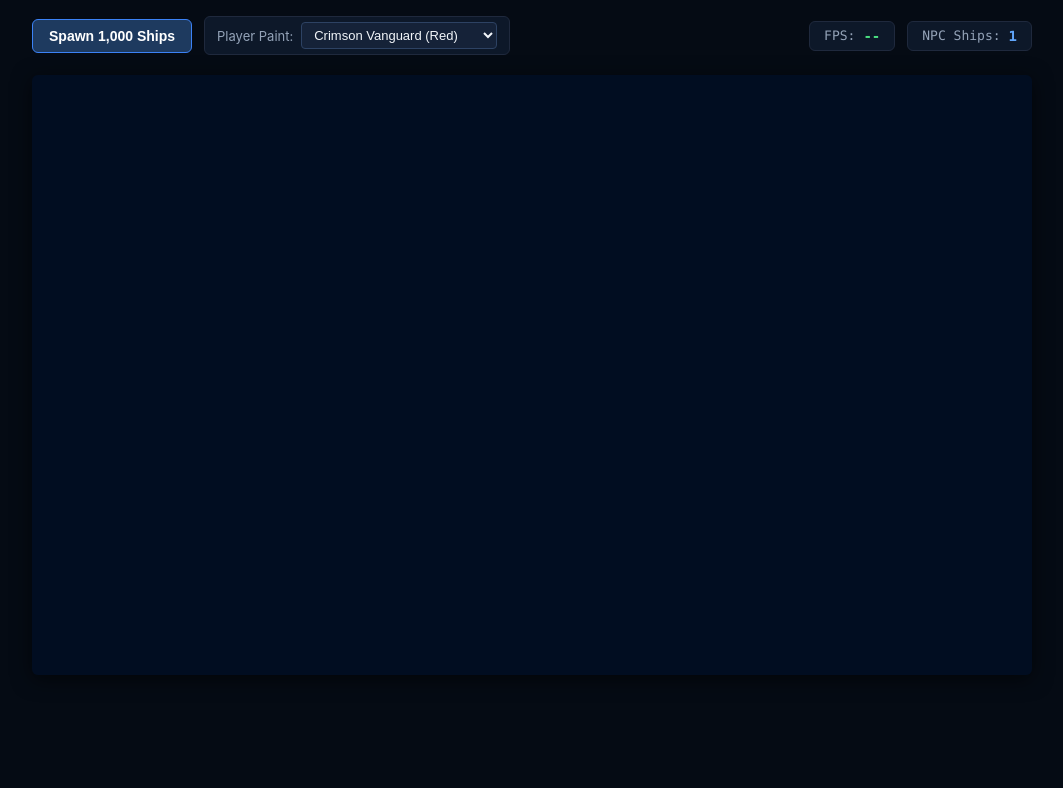
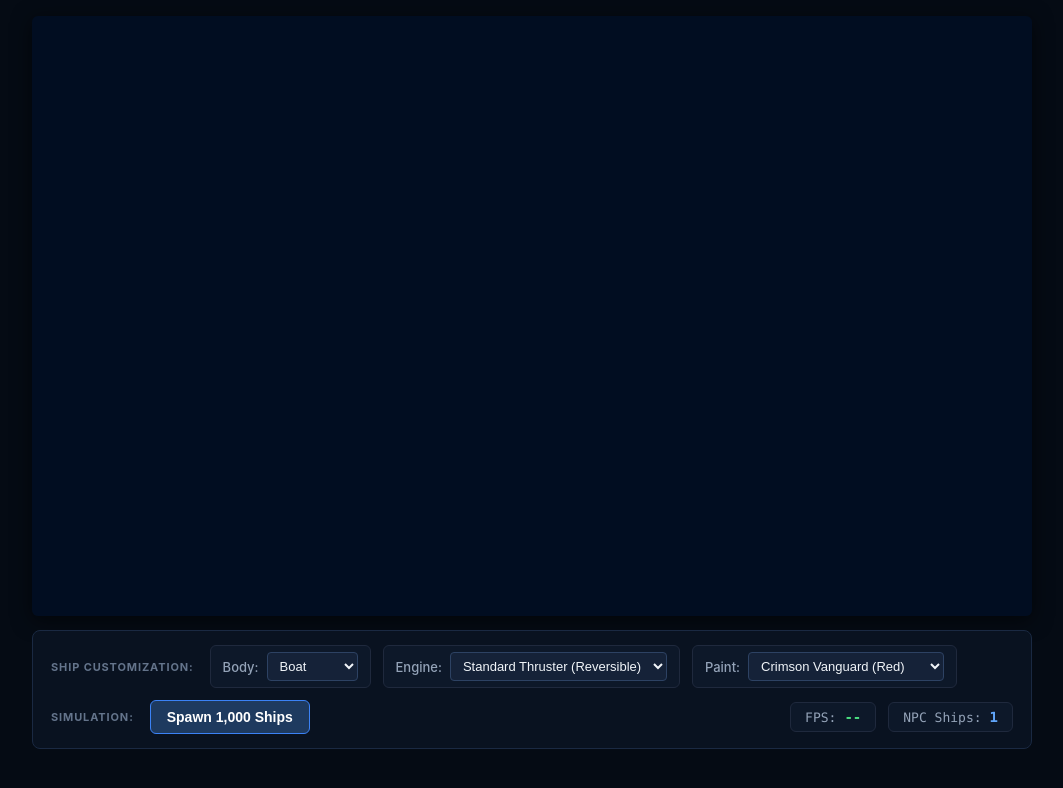
Before and after one commit to LikeMyBread/space, a website: page index.html in a window 1280 px wide. Shown: the whole page, without its empty margins (108-1171 px from the left). Drawn offline with Linux system fonts and the light colour scheme.

Commit message:
Move controls below viewport and add body and engine selection dropdowns

```diff
--- a/index.html
+++ b/index.html
@@ -15,15 +15,38 @@
       align-items: center;
     }
 
-    #controls-bar {
+    #game-container {
+      width: 1000px;
+      max-width: 100%;
+      display: flex;
+      justify-content: center;
+    }
+
+    canvas {
+      display: block;
+      border-radius: 6px;
+      box-shadow: 0 4px 20px rgba(0, 0, 0, 0.6);
+    }
+
+    #controls-panel {
+      display: flex;
+      flex-direction: column;
+      gap: 12px;
+      margin-top: 14px;
+      width: 1000px;
+      max-width: 100%;
+      background: #091220;
+      border: 1px solid #1a2942;
+      border-radius: 8px;
+      padding: 14px 18px;
+      box-sizing: border-box;
+    }
+
+    .controls-row {
       display: flex;
       align-items: center;
+      justify-content: space-between;
       gap: 16px;
-      margin-bottom: 12px;
-      width: 1000px;
-      max-width: 100%;
-      justify-content: space-between;
-      box-sizing: border-box;
       flex-wrap: wrap;
     }
 
@@ -31,6 +54,48 @@
       display: flex;
       align-items: center;
       gap: 12px;
+      flex-wrap: wrap;
+    }
+
+    .section-title {
+      font-size: 11px;
+      font-weight: 700;
+      text-transform: uppercase;
+      letter-spacing: 0.08em;
+      color: #64748b;
+      margin-right: 4px;
+    }
+
+    .control-badge {
+      background: #0d1829;
+      padding: 6px 12px;
+      border-radius: 6px;
+      border: 1px solid #1f293d;
+      display: flex;
+      align-items: center;
+      gap: 8px;
+    }
+
+    .control-label {
+      color: #94a3b8;
+      font-size: 13px;
+      font-weight: 500;
+    }
+
+    .control-dropdown {
+      background: #152238;
+      color: #f1f5f9;
+      border: 1px solid #2d4263;
+      border-radius: 4px;
+      padding: 5px 8px;
+      font-size: 13px;
+      font-weight: 500;
+      cursor: pointer;
+    }
+
+    .control-dropdown:focus {
+      outline: none;
+      border-color: #3b82f6;
     }
 
     .btn {
@@ -53,7 +118,7 @@
       transform: scale(0.98);
     }
 
-    .stats {
+    .stats-group {
       display: flex;
       gap: 12px;
       font-family: ui-monospace, SFMono-Regular, Menlo, Monaco, Consolas, monospace;
@@ -70,31 +135,6 @@
       gap: 8px;
     }
 
-    .select-badge {
-      padding: 5px 12px;
-    }
-
-    .stat-label {
-      color: #94a3b8;
-      font-size: 13px;
-    }
-
-    .paint-dropdown {
-      background: #152238;
-      color: #f1f5f9;
-      border: 1px solid #2d4263;
-      border-radius: 4px;
-      padding: 4px 8px;
-      font-size: 13px;
-      font-weight: 500;
-      cursor: pointer;
-    }
-
-    .paint-dropdown:focus {
-      outline: none;
-      border-color: #3b82f6;
-    }
-
     #fps-counter {
       font-weight: 700;
     }
@@ -109,26 +149,48 @@
     }
 
     #debug {
-      margin: 4px 0;
+      margin: 6px 0 0;
       font-size: 13px;
       color: #94a3b8;
-    }
-
-    canvas {
-      display: block;
-      border-radius: 6px;
-      box-shadow: 0 4px 20px rgba(0, 0, 0, 0.6);
     }
   </style>
 </head>
 <body>
-  <div id="controls-bar">
+  <div id="game-container"></div>
+
+  <div id="controls-panel">
+    <!-- Ship Customization Controls -->
+    <div class="controls-row">
       <div class="control-group">
-      <button id="spawn-btn" class="btn" type="button">Spawn 1,000 Ships</button>
-      <div class="stat-badge select-badge">
-        <label for="paint-select" class="stat-label">Player Paint:</label>
-        <select id="paint-select" class="paint-dropdown">
-          <option value="Red" selected>Crimson Vanguard (Red)</option>
+        <span class="section-title">Ship Customization:</span>
+        <div class="control-badge">
+          <label for="body-select" class="control-label">Body:</label>
+          <select id="body-select" class="control-dropdown">
+            <option value="Anvil">Anvil</option>
+            <option value="Avocado">Avocado</option>
+            <option value="Boat">Boat</option>
+            <option value="Crab">Crab</option>
+            <option value="Delta">Delta</option>
+            <option value="Hammer">Hammer</option>
+            <option value="Protogon">Protogon</option>
+            <option value="Shadow">Shadow</option>
+            <option value="Shuttle">Shuttle</option>
+            <option value="Skate">Skate</option>
+          </select>
+        </div>
+
+        <div class="control-badge">
+          <label for="engine-select" class="control-label">Engine:</label>
+          <select id="engine-select" class="control-dropdown">
+            <option value="thruster">Standard Thruster (Reversible)</option>
+            <option value="turbo_thruster">Turbo Thruster (High Thrust)</option>
+          </select>
+        </div>
+
+        <div class="control-badge">
+          <label for="paint-select" class="control-label">Paint:</label>
+          <select id="paint-select" class="control-dropdown">
+            <option value="Red">Crimson Vanguard (Red)</option>
             <option value="Blue">Cobalt Federation (Blue)</option>
             <option value="Green">Emerald Syndicate (Green)</option>
             <option value="Gold">Solaris Guild (Gold)</option>
@@ -139,17 +201,28 @@
           </select>
         </div>
       </div>
-    <div class="stats">
+    </div>
+
+    <!-- Actions & Stats Controls -->
+    <div class="controls-row">
+      <div class="control-group">
+        <span class="section-title">Simulation:</span>
+        <button id="spawn-btn" class="btn" type="button">Spawn 1,000 Ships</button>
+      </div>
+
+      <div class="stats-group">
         <div class="stat-badge">
-        <span class="stat-label">FPS:</span>
+          <span class="control-label">FPS:</span>
           <span id="fps-counter" class="fps-good">--</span>
         </div>
         <div class="stat-badge">
-        <span class="stat-label">NPC Ships:</span>
+          <span class="control-label">NPC Ships:</span>
           <span id="ship-count">1</span>
         </div>
       </div>
     </div>
+  </div>
+
   <p id="debug"></p>
 
   <script src="./pixi/pixi.min.js"></script>
--- a/main.js
+++ b/main.js
@@ -4,6 +4,9 @@ const DEBUG = document.getElementById("debug");
 const fpsDisplay = document.getElementById("fps-counter");
 const shipCountDisplay = document.getElementById("ship-count");
 const spawnBtn = document.getElementById("spawn-btn");
+const bodySelect = document.getElementById("body-select");
+const engineSelect = document.getElementById("engine-select");
+const paintSelect = document.getElementById("paint-select");
 
 const GAME_WIDTH = 1000;
 const GAME_HEIGHT = 600;
@@ -415,19 +418,85 @@ function setup() {
   playerShip.sprite.position.set(GAME_WIDTH / 2, GAME_HEIGHT / 2);
   app.stage.addChild(playerShip.sprite);
 
-  function setPlayerPaint(paint) {
-    playerShip.data.paint = paint;
-    const newTexture = getBakedShipTexture(playerShip.data.hull, playerShip.data.engine, paint);
-    playerShip.data.staticSprite.texture = newTexture;
+  function updatePlayerShipConfig({ hull, engine, paint }) {
+    if (hull) playerShip.data.hull = hull;
+    if (engine) playerShip.data.engine = engine;
+    if (paint) playerShip.data.paint = paint;
+
+    const currentHull = playerShip.data.hull;
+    const currentEngine = playerShip.data.engine;
+    const currentPaint = playerShip.data.paint;
+
+    // Recalculate acceleration
+    playerShip.data.accel = (currentEngine.thrust * 1000) / (currentHull.mass + currentEngine.mass);
+
+    // Update ship container pivot for new hull center
+    playerShip.sprite.pivot.set(currentHull.pivot.x, currentHull.pivot.y);
+
+    // Update baked static components (body + engine + paint)
+    const newBakedTexture = getBakedShipTexture(currentHull, currentEngine, currentPaint);
+    playerShip.data.staticSprite.texture = newBakedTexture;
+
+    // Update lit flame sprite
+    const litTexture = PIXI.Assets.get(currentEngine.imgLit);
+    playerShip.data.engineLitSprite.texture = litTexture;
+    playerShip.data.engineLitSprite.pivot.set(currentEngine.pivot.x, currentEngine.pivot.y);
+    playerShip.data.engineLitSprite.position.set(currentHull.engine_mount.x, currentHull.engine_mount.y);
+
+    // Update reverse thruster flame sprite
+    if (currentEngine.reversible) {
+      const reverseTexture = PIXI.Assets.get(currentEngine.imgReverse);
+      if (!playerShip.data.engineReverseSprite) {
+        const revSprite = new PIXI.Sprite(reverseTexture);
+        playerShip.sprite.addChild(revSprite);
+        playerShip.data.engineReverseSprite = revSprite;
+      } else {
+        playerShip.data.engineReverseSprite.texture = reverseTexture;
+      }
+      playerShip.data.engineReverseSprite.pivot.set(currentEngine.pivot.x, currentEngine.pivot.y);
+      playerShip.data.engineReverseSprite.position.set(currentHull.engine_mount.x, currentHull.engine_mount.y);
+      playerShip.data.engineReverseSprite.visible = false;
+    } else {
+      if (playerShip.data.engineReverseSprite) {
+        playerShip.data.engineReverseSprite.visible = false;
+        playerShip.sprite.removeChild(playerShip.data.engineReverseSprite);
+        playerShip.data.engineReverseSprite = null;
+      }
+    }
   }
 
-  const paintSelect = document.getElementById('paint-select');
+  // Synchronize dropdown controls with player's loadout
+  if (bodySelect) {
+    bodySelect.value = playerShip.data.hull.name;
+    bodySelect.addEventListener('change', (event) => {
+      const selectedName = event.target.value;
+      const newHull = HULLS_DATA.find((h) => h.name === selectedName);
+      if (newHull) {
+        updatePlayerShipConfig({ hull: newHull });
+      }
+      event.target.blur();
+    });
+  }
+
+  if (engineSelect) {
+    engineSelect.value = playerShip.data.engine.name;
+    engineSelect.addEventListener('change', (event) => {
+      const selectedName = event.target.value;
+      const newEngine = ENGINES_DATA.find((e) => e.name === selectedName);
+      if (newEngine) {
+        updatePlayerShipConfig({ engine: newEngine });
+      }
+      event.target.blur();
+    });
+  }
+
   if (paintSelect) {
+    paintSelect.value = playerShip.data.paint.name;
     paintSelect.addEventListener('change', (event) => {
       const selectedName = event.target.value;
-      const paint = FACTION_PAINTS.find((p) => p.name === selectedName);
-      if (paint) {
-        setPlayerPaint(paint);
+      const newPaint = FACTION_PAINTS.find((p) => p.name === selectedName);
+      if (newPaint) {
+        updatePlayerShipConfig({ paint: newPaint });
       }
       event.target.blur();
     });
@@ -554,7 +623,12 @@ async function init() {
     height: GAME_HEIGHT,
     backgroundColor: '#010d21',
   });
-  document.body.appendChild(app.canvas);
+  const container = document.getElementById("game-container");
+  if (container) {
+    container.appendChild(app.canvas);
+  } else {
+    document.body.appendChild(app.canvas);
+  }
 
   await Promise.all([
     PIXI.Assets.load(ASSET_PATHS),
```
Lines whose indentation alone changed are shown as unchanged.
